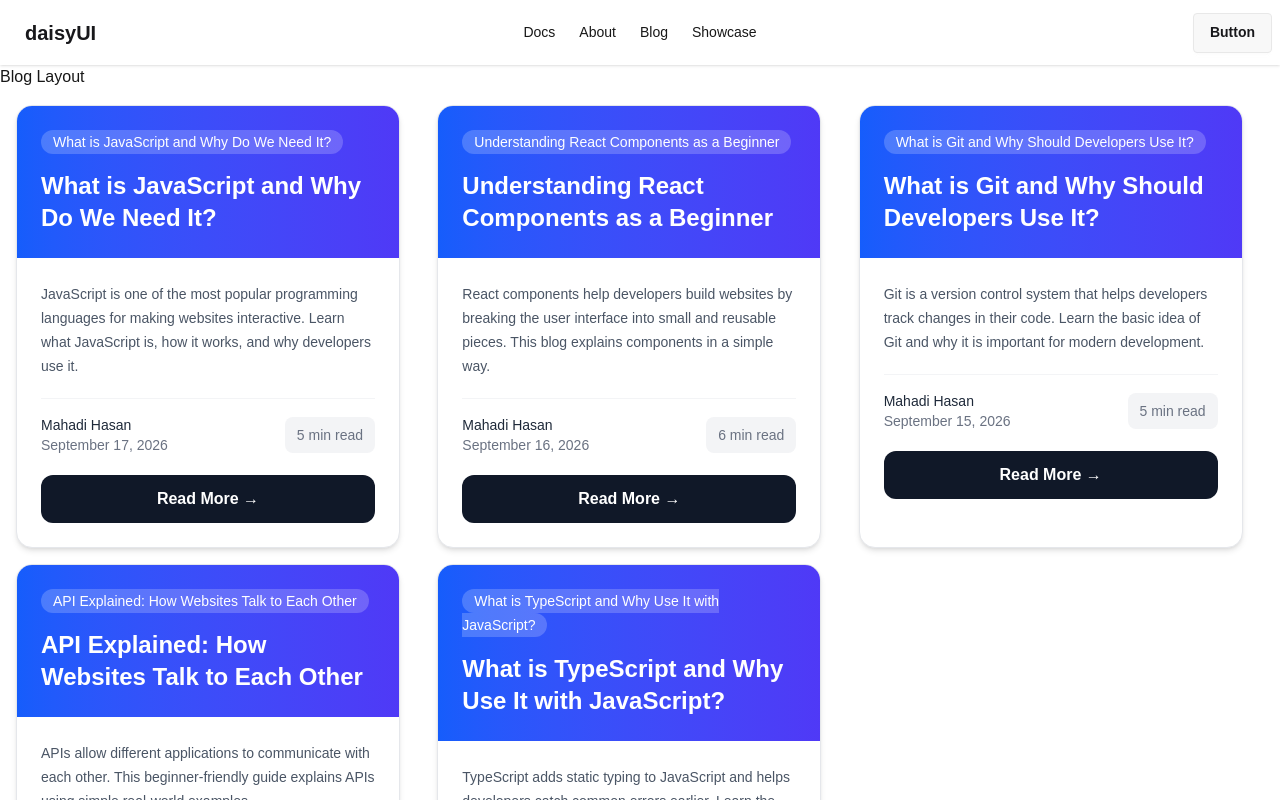
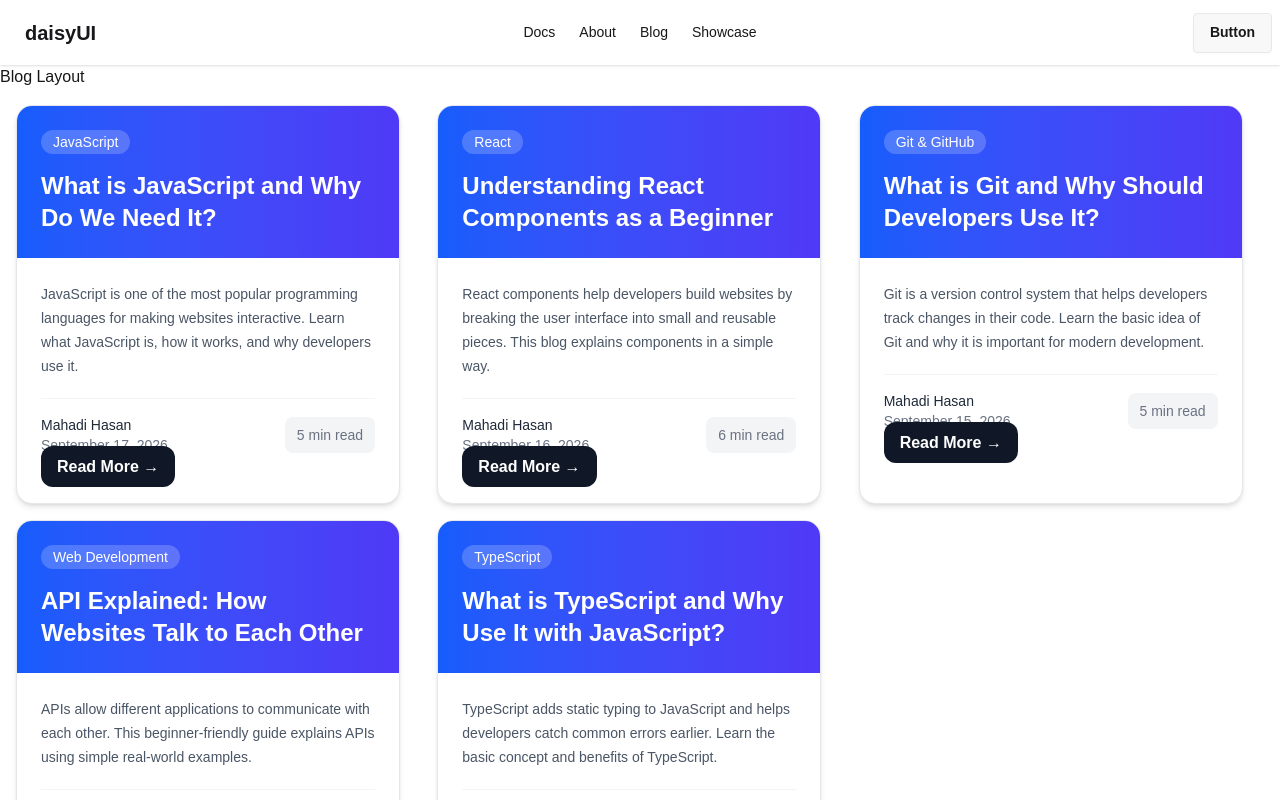
Before and after one commit to mdmahadih673/my-first-next.js, a Next.js app: page /Blog in a window 1280 px wide. Shown: the top 800 px of the page. Built offline with nearby package versions, Linux system fonts and the light colour scheme.

Commit message:
Linking between pages

```diff
--- a/src/app/components/post.jsx
+++ b/src/app/components/post.jsx
@@ -1,13 +1,14 @@
 import React from 'react';
+import Link from 'next/link'
 
 const Post = ({ blog }) => {
     const { title, category, author, date, readTime, description } = blog;
     return (
 
         <div className="   group w-full max-w-sm overflow-hidden rounded-2xl border border-gray-200 bg-white shadow-md transition duration-300 hover:-translate-y-2 hover:shadow-xl">
-                <div className="bg-gradient-to-r from-blue-600 to-indigo-600 p-6">
+            <div className="bg-linear-to-r from-blue-600 to-indigo-600 p-6">
                 <span className="rounded-full bg-white/20 px-3 py-1 text-sm font-medium text-white">
-                        {blog.title}
+                    {blog.category}
                 </span>
 
                 <h2 className="mt-4 text-2xl font-bold text-white">
@@ -31,9 +32,12 @@ const Post = ({ blog }) => {
                     </span>
                 </div>
 
-                    <button className="mt-5 w-full rounded-xl bg-gray-900 px-4 py-3 font-semibold text-white transition hover:bg-blue-600">
+                <div>
+                    <Link href={`/Blog/${blog.id}`} className="mt-5  rounded-xl bg-gray-900 px-4 py-3 font-semibold text-white transition hover:bg-blue-600">
                         Read More →
-                    </button>
+                    </Link>
+                </div>
+
             </div>
         </div>
 
```
Lines whose indentation alone changed are shown as unchanged.
